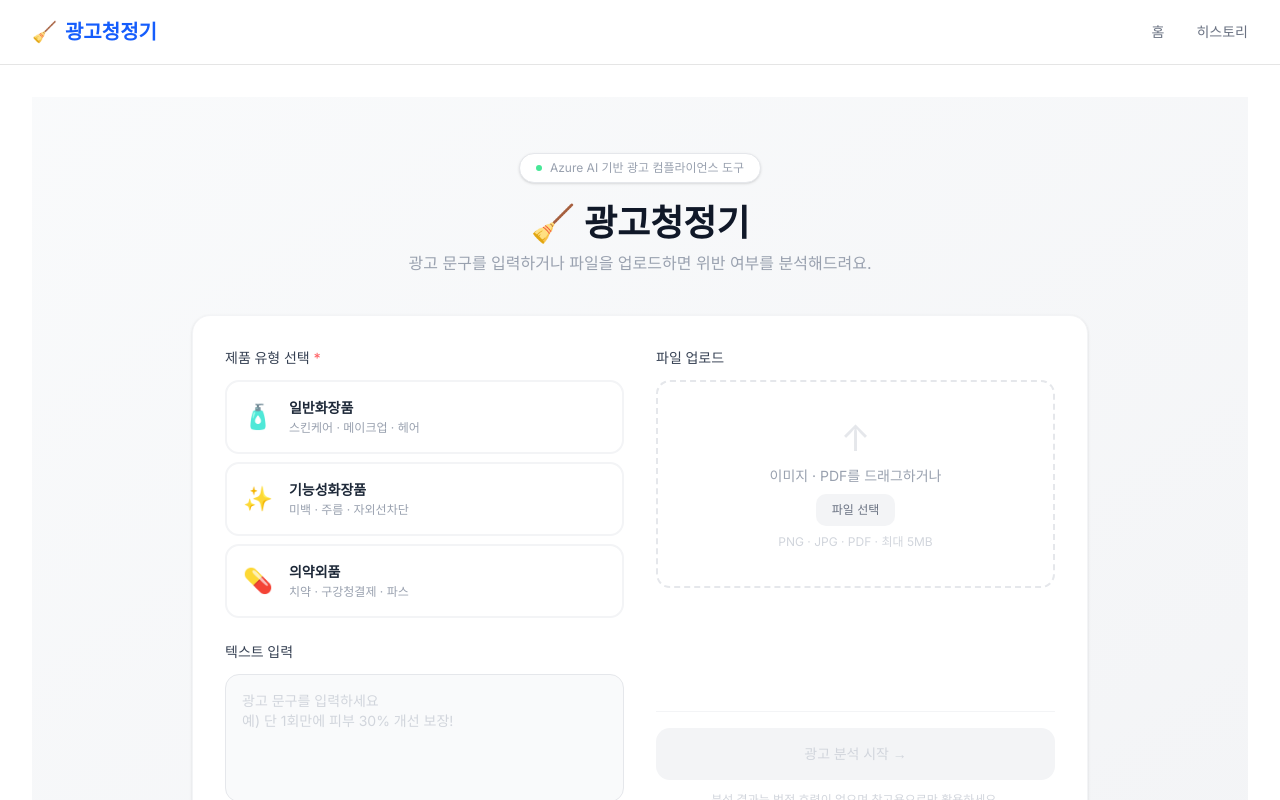
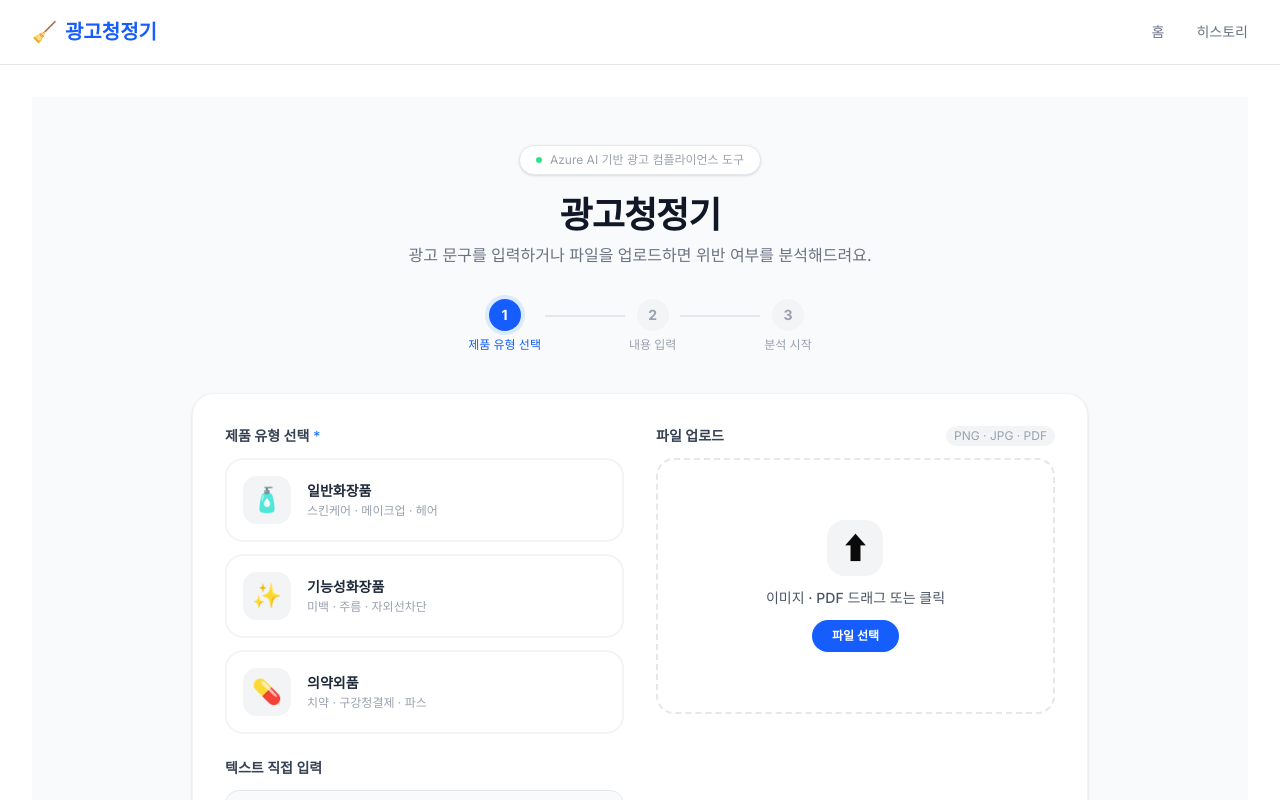
Before and after one commit to sihyunn0102-sys/adguard-frontend, a Next.js app: page /upload in a window 1280 px wide. Shown: the top 800 px of the page. Built offline with nearby package versions, Linux system fonts and the light colour scheme.

Commit message:
feat: add OCR route and update upload page

```diff
--- /dev/null
+++ b/src/app/api/ocr/route.ts
@@ -0,0 +1,99 @@
+import { NextRequest, NextResponse } from "next/server";
+
+const ENDPOINT = process.env.AZURE_DOCUMENT_INTELLIGENCE_ENDPOINT!;
+const API_KEY = process.env.AZURE_DOCUMENT_INTELLIGENCE_API_KEY!;
+
+export async function POST(req: NextRequest) {
+  try {
+    const formData = await req.formData();
+    const file = formData.get("file") as File | null;
+
+    if (!file) {
+      return NextResponse.json({ error: "파일이 없습니다." }, { status: 400 });
+    }
+
+    const allowedTypes = [
+      "image/jpeg",
+      "image/jpg",
+      "image/png",
+      "application/pdf",
+    ];
+
+    if (!allowedTypes.includes(file.type)) {
+      return NextResponse.json(
+        { error: "지원하지 않는 파일 형식입니다." },
+        { status: 400 },
+      );
+    }
+
+    const arrayBuffer = await file.arrayBuffer();
+
+    const analyzeRes = await fetch(
+      `${ENDPOINT}/documentintelligence/documentModels/prebuilt-layout:analyze?api-version=2024-11-30`,
+      {
+        method: "POST",
+        headers: {
+          "Ocp-Apim-Subscription-Key": API_KEY,
+          "Content-Type": file.type || "application/octet-stream",
+        },
+        body: arrayBuffer,
+      },
+    );
+
+    if (!analyzeRes.ok) {
+      const errorText = await analyzeRes.text();
+      return NextResponse.json(
+        { error: `OCR 요청 실패: ${analyzeRes.status} ${errorText}` },
+        { status: 500 },
+      );
+    }
+
+    const operationUrl = analyzeRes.headers.get("Operation-Location");
+    if (!operationUrl) {
+      return NextResponse.json(
+        { error: "Operation-Location 헤더가 없습니다." },
+        { status: 500 },
+      );
+    }
+
+    let result: any;
+
+    for (let i = 0; i < 60; i++) {
+      const pollRes = await fetch(operationUrl, {
+        headers: {
+          "Ocp-Apim-Subscription-Key": API_KEY,
+        },
+      });
+
+      result = await pollRes.json();
+
+      if (result.status === "succeeded") {
+        const lines =
+          result.analyzeResult?.pages
+            ?.flatMap((page: any) => page.lines || [])
+            ?.map((line: any) => line.content) || [];
+
+        return NextResponse.json({
+          text: lines.join(" "),
+          raw: result,
+        });
+      }
+
+      if (result.status === "failed") {
+        return NextResponse.json(
+          { error: "OCR 분석 실패", raw: result },
+          { status: 500 },
+        );
+      }
+
+      await new Promise((res) => setTimeout(res, 1000));
+    }
+
+    return NextResponse.json({ error: "OCR polling timeout" }, { status: 504 });
+  } catch (error: any) {
+    return NextResponse.json(
+      { error: error.message || "서버 오류" },
+      { status: 500 },
+    );
+  }
+}
--- a/src/app/upload/page.tsx
+++ b/src/app/upload/page.tsx
@@ -1,6 +1,7 @@
 "use client";
 
-import { useState } from "react";
+import { useRef, useState } from "react";
+import { useRouter } from "next/navigation";
 
 const categories = [
   {
@@ -8,128 +9,291 @@ const categories = [
     label: "일반화장품",
     desc: "스킨케어 · 메이크업 · 헤어",
     icon: "🧴",
-    color: "hover:border-pink-200 hover:bg-pink-50",
-    activeColor: "border-pink-400 bg-pink-50",
   },
   {
     id: "functional",
     label: "기능성화장품",
     desc: "미백 · 주름 · 자외선차단",
     icon: "✨",
-    color: "hover:border-purple-200 hover:bg-purple-50",
-    activeColor: "border-purple-400 bg-purple-50",
   },
   {
     id: "quasi",
     label: "의약외품",
     desc: "치약 · 구강청결제 · 파스",
     icon: "💊",
-    color: "hover:border-blue-200 hover:bg-blue-50",
-    activeColor: "border-blue-400 bg-blue-50",
   },
 ];
 
+function Stepper({ current }: { current: number }) {
+  const steps = ["제품 유형 선택", "내용 입력", "분석 시작"];
+
+  return (
+    <div className="flex items-center justify-center gap-0 mb-10">
+      {steps.map((label, i) => {
+        const idx = i + 1;
+        const isDone = current > idx;
+        const isActive = current === idx;
+
+        return (
+          <div key={i} className="flex items-center">
+            <div className="flex flex-col items-center">
+              <div
+                className={`w-8 h-8 rounded-full flex items-center justify-center text-sm font-bold transition-all duration-200
+                  ${
+                    isDone
+                      ? "bg-blue-600 text-white"
+                      : isActive
+                        ? "bg-blue-600 text-white ring-4 ring-blue-100"
+                        : "bg-gray-100 text-gray-400"
+                  }`}
+              >
+                {isDone ? "✓" : idx}
+              </div>
+
+              <span
+                className={`mt-1.5 text-xs font-medium whitespace-nowrap ${
+                  isActive || isDone ? "text-blue-600" : "text-gray-400"
+                }`}
+              >
+                {label}
+              </span>
+            </div>
+
+            {i < steps.length - 1 && (
+              <div
+                className={`w-20 h-0.5 mb-5 mx-1 transition-all duration-200 ${
+                  current > idx ? "bg-blue-600" : "bg-gray-200"
+                }`}
+              />
+            )}
+          </div>
+        );
+      })}
+    </div>
+  );
+}
+
 export default function UploadPage() {
+  const router = useRouter();
+  const fileInputRef = useRef<HTMLInputElement | null>(null);
+
   const [selectedCategory, setSelectedCategory] = useState<string | null>(null);
   const [text, setText] = useState("");
   const [isDragging, setIsDragging] = useState(false);
   const [file, setFile] = useState<File | null>(null);
+
   const [loading, setLoading] = useState(false);
-  const [progress, setProgress] = useState(0);
+  const [loadingStatus, setLoadingStatus] = useState("");
+  const [ocrPreview, setOcrPreview] = useState("");
 
-  const handleDrop = (e: React.DragEvent) => {
-    e.preventDefault();
-    setIsDragging(false);
-    const dropped = e.dataTransfer.files[0];
-    if (dropped) setFile(dropped);
+  const validateFile = (targetFile: File) => {
+    const allowedTypes = [
+      "image/png",
+      "image/jpeg",
+      "image/jpg",
+      "application/pdf",
+    ];
+
+    if (!allowedTypes.includes(targetFile.type)) {
+      alert("PNG, JPG, JPEG, PDF 파일만 업로드 가능합니다.");
+      return false;
+    }
+
+    return true;
   };
 
-  const handleAnalyze = () => {
-    setLoading(true);
-    setProgress(0);
-    const interval = setInterval(() => {
-      setProgress((prev) => {
-        if (prev >= 100) {
-          clearInterval(interval);
-          setLoading(false);
-          return 100;
-        }
-        return prev + 4;
-      });
-    }, 400);
+  const handleFileSelect = (targetFile: File | null) => {
+    if (!targetFile) return;
+    if (!validateFile(targetFile)) return;
+
+    setFile(targetFile);
+    setText("");
+    setOcrPreview("");
   };
 
-  const isReady = selectedCategory && (text || file);
+  const handleDrop = (e: React.DragEvent<HTMLDivElement>) => {
+    e.preventDefault();
+    e.stopPropagation();
+    setIsDragging(false);
+
+    const dropped = e.dataTransfer.files?.[0];
+    if (dropped) {
+      handleFileSelect(dropped);
+    }
+  };
+
+  const analyzeOCR = async (targetFile: File) => {
+    setLoadingStatus("이미지에서 텍스트를 추출하고 있습니다...");
+
+    const formData = new FormData();
+    formData.append("file", targetFile);
+
+    const response = await fetch("/api/ocr", {
+      method: "POST",
+      body: formData,
+    });
+
+    const data = await response.json();
+
+    if (!response.ok) {
+      throw new Error(data.error || "OCR 요청 실패");
+    }
+
+    return data.text as string;
+  };
+
+  const handleAnalyze = async () => {
+    if (!selectedCategory) {
+      alert("제품 유형을 선택하세요.");
+      return;
+    }
+
+    if (!text.trim() && !file) {
+      alert("텍스트를 입력하거나 파일을 업로드하세요.");
+      return;
+    }
+
+    setLoading(true);
+
+    try {
+      let finalContent = text.trim();
+
+      if (file) {
+        const ocrText = await analyzeOCR(file);
+        finalContent = ocrText;
+        setOcrPreview(ocrText);
+      }
+
+      setLoadingStatus("표시광고법 위반 여부를 분석 중입니다...");
+
+      console.log("분석 대상 카테고리:", selectedCategory);
+      console.log("분석 대상 텍스트:", finalContent);
+
+      // TODO: 실제 분석 API 연결
+      // const res = await fetch("/api/analyze", { ... })
+
+      // 테스트 중이면 우선 결과 페이지 이동 대신 콘솔/OCR 미리보기 확인
+      router.push("/result");
+    } catch (error) {
+      console.error(error);
+      alert("분석 중 오류가 발생했습니다. 다시 시도해주세요.");
+    } finally {
+      setLoading(false);
+      setLoadingStatus("");
+    }
+  };
+
+  const isReady = !!selectedCategory && (!!text.trim() || !!file);
+  const currentStep = !selectedCategory ? 1 : !(text.trim() || file) ? 2 : 3;
 
   return (
-    <div className="min-h-screen bg-gradient-to-br from-gray-50 to-gray-100 flex items-center justify-center px-6 py-12">
+    <div className="min-h-screen bg-gray-50 flex items-center justify-center px-6 py-12">
       <div className="w-full max-w-4xl">
-        {/* 헤더 */}
-        <div className="text-center mb-10">
+        <div className="text-center mb-8">
           <div className="inline-flex items-center gap-2 px-4 py-1.5 rounded-full bg-white border border-gray-200 text-xs text-gray-400 mb-5 shadow-sm">
             <span className="w-1.5 h-1.5 rounded-full bg-green-400 animate-pulse" />
             Azure AI 기반 광고 컴플라이언스 도구
           </div>
-          <h1 className="text-4xl font-bold text-gray-900 mb-2">
-            🧹 광고청정기
+
+          <h1 className="text-4xl font-extrabold text-gray-900 mb-2 tracking-tight">
+            광고청정기
           </h1>
-          <p className="text-gray-400 text-base">
+
+          <p className="text-gray-500 text-base">
             광고 문구를 입력하거나 파일을 업로드하면 위반 여부를 분석해드려요.
           </p>
         </div>
 
-        <div className="bg-white rounded-2xl shadow-sm border border-gray-100 p-8">
-          <div className="grid grid-cols-2 gap-8">
-            {/* 왼쪽 */}
+        <Stepper current={currentStep} />
+
+        <div className="bg-white rounded-3xl shadow-sm border border-gray-100 p-8">
+          <div className="grid grid-cols-1 md:grid-cols-2 gap-8">
+            {/* 좌측 영역 */}
             <div className="space-y-6">
-              {/* 카테고리 */}
               <div>
-                <p className="text-sm font-medium text-gray-700 mb-3">
-                  제품 유형 선택 <span className="text-red-400">*</span>
+                <p className="text-sm font-semibold text-gray-700 mb-3">
+                  제품 유형 선택 <span className="text-blue-500">*</span>
                 </p>
-                <div className="flex flex-col gap-2">
-                  {categories.map((cat) => (
+
+                <div className="grid grid-cols-1 gap-3">
+                  {categories.map((cat) => {
+                    const isSelected = selectedCategory === cat.id;
+
+                    return (
                       <button
                         key={cat.id}
+                        type="button"
                         onClick={() => setSelectedCategory(cat.id)}
-                      className={`p-4 rounded-xl border-2 text-left transition-all duration-150 flex items-center gap-4 ${
-                        selectedCategory === cat.id
-                          ? cat.activeColor
-                          : `border-gray-100 ${cat.color}`
+                        className={`p-4 rounded-2xl border-2 text-left transition-all duration-150 flex items-center gap-4 group
+                          ${
+                            isSelected
+                              ? "border-blue-500 bg-blue-50"
+                              : "border-gray-100 hover:border-blue-200 hover:bg-blue-50/40"
                           }`}
                       >
-                      <div className="text-2xl">{cat.icon}</div>
-                      <div>
-                        <div className="text-sm font-semibold text-gray-800">
+                        <div
+                          className={`w-12 h-12 rounded-xl flex items-center justify-center text-2xl transition-all duration-150
+                            ${
+                              isSelected
+                                ? "bg-blue-100"
+                                : "bg-gray-100 group-hover:bg-blue-100"
+                            }`}
+                        >
+                          {cat.icon}
+                        </div>
+
+                        <div className="flex-1">
+                          <div
+                            className={`text-sm font-bold transition-colors ${
+                              isSelected ? "text-blue-700" : "text-gray-800"
+                            }`}
+                          >
                             {cat.label}
                           </div>
                           <div className="text-xs text-gray-400 mt-0.5">
                             {cat.desc}
                           </div>
                         </div>
-                      {selectedCategory === cat.id && (
-                        <div className="ml-auto text-xs font-medium text-gray-500">
-                          선택됨 ✓
+
+                        {isSelected && (
+                          <div className="w-5 h-5 rounded-full bg-blue-500 flex items-center justify-center text-white text-xs font-bold">
+                            ✓
                           </div>
                         )}
                       </button>
-                  ))}
+                    );
+                  })}
                 </div>
               </div>
 
-              {/* 텍스트 입력 */}
               <div>
-                <p className="text-sm font-medium text-gray-700 mb-3">
-                  텍스트 입력
+                <p className="text-sm font-semibold text-gray-700 mb-3">
+                  텍스트 직접 입력
                 </p>
+
                 <textarea
                   value={text}
-                  onChange={(e) => setText(e.target.value)}
+                  onChange={(e) => {
+                    setText(e.target.value);
+                    if (e.target.value.trim()) {
+                      setFile(null);
+                      setOcrPreview("");
+                    }
+                  }}
+                  disabled={!!file}
                   placeholder={
-                    "광고 문구를 입력하세요\n예) 단 1회만에 피부 30% 개선 보장!"
+                    file
+                      ? "파일 분석 모드입니다."
+                      : "광고 문구를 입력하세요\n예) 단 1회만에 피부 30% 개선 보장!"
                   }
-                  className="w-full h-32 p-4 rounded-xl bg-gray-50 border border-gray-200 text-sm text-gray-700 placeholder-gray-300 resize-none focus:outline-none focus:border-gray-400 transition-colors"
+                  className={`w-full h-32 p-4 rounded-xl border border-gray-200 text-sm transition-all resize-none focus:outline-none focus:border-blue-400
+                    ${
+                      file
+                        ? "bg-gray-100 text-gray-400 cursor-not-allowed"
+                        : "bg-gray-50 text-gray-700 focus:bg-white"
+                    }`}
                 />
+
                 {text && (
                   <p className="text-xs text-gray-300 mt-1 text-right">
                     {text.length}자
@@ -138,111 +302,162 @@ export default function UploadPage() {
               </div>
             </div>
 
-            {/* 오른쪽 */}
-            <div className="space-y-6 flex flex-col">
-              {/* 파일 업로드 */}
-              <div>
-                <p className="text-sm font-medium text-gray-700 mb-3">
+            {/* 우측 영역 */}
+            <div className="flex flex-col gap-6">
+              <div className="flex-1">
+                <div className="flex items-center justify-between mb-3">
+                  <p className="text-sm font-semibold text-gray-700">
                     파일 업로드
                   </p>
+                  <span className="text-xs text-gray-400 bg-gray-100 px-2 py-0.5 rounded-full">
+                    PNG · JPG · PDF
+                  </span>
+                </div>
+
                 <div
+                  onClick={() => {
+                    if (!file) {
+                      fileInputRef.current?.click();
+                    }
+                  }}
                   onDragOver={(e) => {
                     e.preventDefault();
+                    e.stopPropagation();
                     setIsDragging(true);
                   }}
-                  onDragLeave={() => setIsDragging(false)}
+                  onDragLeave={(e) => {
+                    e.preventDefault();
+                    e.stopPropagation();
+                    setIsDragging(false);
+                  }}
                   onDrop={handleDrop}
-                  className={`h-52 rounded-xl border-2 border-dashed flex flex-col items-center justify-center transition-all duration-150 ${
+                  className={`relative h-64 rounded-2xl border-2 border-dashed flex flex-col items-center justify-center transition-all duration-200 cursor-pointer
+                    ${
                       isDragging
-                      ? "border-black bg-gray-50"
-                      : "border-gray-200 hover:border-gray-300 hover:bg-gray-50"
+                        ? "border-blue-500 bg-blue-50"
+                        : file
+                          ? "border-blue-300 bg-blue-50/50"
+                          : "border-gray-200 hover:border-blue-300 hover:bg-blue-50/30"
                     }`}
                 >
+                  <input
+                    ref={fileInputRef}
+                    type="file"
+                    className="hidden"
+                    accept=".png,.jpg,.jpeg,.pdf"
+                    onChange={(e) => {
+                      const selected = e.target.files?.[0] || null;
+                      handleFileSelect(selected);
+                    }}
+                  />
+
                   {file ? (
-                    <div className="text-center space-y-2">
-                      <div className="text-3xl">📄</div>
-                      <p className="text-sm text-gray-600 font-medium max-w-[180px] truncate">
+                    <div className="text-center space-y-3 px-4">
+                      <div className="w-14 h-14 bg-blue-100 rounded-2xl flex items-center justify-center text-3xl mx-auto">
+                        {file.type === "application/pdf" ? "📋" : "🖼️"}
+                      </div>
+
+                      <div>
+                        <p className="text-sm text-gray-700 font-semibold max-w-[200px] truncate mx-auto">
                           {file.name}
                         </p>
-                      <p className="text-xs text-gray-300">
+                        <p className="text-xs text-gray-400 mt-1">
                           {(file.size / 1024 / 1024).toFixed(2)} MB
                         </p>
+                      </div>
+
+                      <div className="flex items-center justify-center gap-2">
                         <button
-                        onClick={() => setFile(null)}
-                        className="text-xs text-red-400 underline"
+                          type="button"
+                          onClick={(e) => {
+                            e.stopPropagation();
+                            fileInputRef.current?.click();
+                          }}
+                          className="text-xs text-blue-500 hover:text-blue-600 underline"
+                        >
+                          파일 변경
+                        </button>
+
+                        <button
+                          type="button"
+                          onClick={(e) => {
+                            e.stopPropagation();
+                            setFile(null);
+                            setOcrPreview("");
+                            if (fileInputRef.current) {
+                              fileInputRef.current.value = "";
+                            }
+                          }}
+                          className="text-xs text-red-400 hover:text-red-500 underline"
                         >
                           삭제
                         </button>
                       </div>
+                    </div>
                   ) : (
-                    <div className="text-center space-y-2">
-                      <div className="text-4xl text-gray-200">↑</div>
-                      <p className="text-sm text-gray-400">
-                        이미지 · PDF를 드래그하거나
+                    <div className="text-center space-y-3 px-6">
+                      <div className="w-14 h-14 bg-gray-100 rounded-2xl flex items-center justify-center text-3xl mx-auto">
+                        ⬆
+                      </div>
+
+                      <p className="text-sm text-gray-600 font-medium">
+                        이미지 · PDF 드래그 또는 클릭
                       </p>
-                      <label className="cursor-pointer px-4 py-2 rounded-lg bg-gray-100 text-xs text-gray-500 hover:bg-gray-200 transition-colors inline-block">
+
+                      <button
+                        type="button"
+                        onClick={(e) => {
+                          e.stopPropagation();
+                          fileInputRef.current?.click();
+                        }}
+                        className="inline-flex items-center gap-2 px-5 py-2 rounded-full bg-blue-600 text-white text-xs font-semibold hover:bg-blue-700"
+                      >
                         파일 선택
-                        <input
-                          type="file"
-                          className="hidden"
-                          accept=".png,.jpg,.jpeg,.pdf"
-                          onChange={(e) => setFile(e.target.files?.[0] || null)}
-                        />
-                      </label>
-                      <p className="text-xs text-gray-300">
-                        PNG · JPG · PDF · 최대 5MB
-                      </p>
+                      </button>
                     </div>
                   )}
                 </div>
               </div>
 
-              {/* 진행 상태바 */}
-              {loading && (
-                <div className="space-y-2">
-                  <div className="flex justify-between text-xs text-gray-400">
-                    <span>🔍 광고 문구 분석 중...</span>
-                    <span>{progress}%</span>
-                  </div>
-                  <div className="w-full bg-gray-100 rounded-full h-1.5">
-                    <div
-                      className="bg-black h-1.5 rounded-full transition-all duration-300"
-                      style={{ width: `${progress}%` }}
-                    />
-                  </div>
-                  <p className="text-xs text-gray-300">
-                    {progress < 30
-                      ? "법령 데이터베이스 검색 중..."
-                      : progress < 60
-                        ? "위반 표현 탐지 중..."
-                        : progress < 90
-                          ? "수정안 생성 중..."
-                          : "거의 완료됐어요!"}
+              {ocrPreview && (
+                <div className="p-4 rounded-xl bg-gray-50 border border-gray-200">
+                  <p className="text-sm font-semibold text-gray-700 mb-2">
+                    OCR 결과 미리보기
                   </p>
+                  <pre className="text-xs text-gray-600 whitespace-pre-wrap break-words">
+                    {ocrPreview}
+                  </pre>
                 </div>
               )}
 
-              {/* 구분선 */}
-              <div className="border-t border-gray-100 pt-4 mt-auto space-y-3">
-                {!selectedCategory && (text || file) && (
-                  <p className="text-xs text-red-400 text-center">
-                    제품 유형을 먼저 선택해주세요
+              <div className="space-y-3">
+                <div className="flex items-start gap-2 px-3 py-2.5 rounded-xl bg-gray-50 border border-gray-100">
+                  <span className="text-xs">⚠️</span>
+                  <p className="text-xs text-gray-400 leading-relaxed">
+                    분석 데이터는 Azure AI를 통해 처리되며 법적 효력이 없습니다.
                   </p>
-                )}
+                </div>
+
                 <button
+                  type="button"
                   onClick={handleAnalyze}
                   disabled={!isReady || loading}
-                  className={`w-full py-4 rounded-xl text-sm font-medium transition-all duration-150 ${
+                  className={`w-full py-4 rounded-xl text-sm font-bold transition-all duration-150 flex items-center justify-center gap-2
+                    ${
                       isReady && !loading
-                      ? "bg-black text-white hover:bg-gray-800 shadow-sm"
+                        ? "bg-blue-600 text-white hover:bg-blue-700 shadow-md"
                         : "bg-gray-100 text-gray-300 cursor-not-allowed"
                     }`}
                 >
-                  {loading ? "분석 중..." : "광고 분석 시작 →"}
+                  {loading ? (
+                    <>
+                      <div className="w-4 h-4 border-2 border-white border-t-transparent rounded-full animate-spin" />
+                      {loadingStatus}
+                    </>
+                  ) : (
+                    "광고 분석 시작 →"
+                  )}
                 </button>
-                <p className="text-xs text-gray-300 text-center">
-                  분석 결과는 법적 효력이 없으며 참고용으로만 활용하세요.
-                </p>
               </div>
             </div>
           </div>
```
Lines whose indentation alone changed are shown as unchanged.
